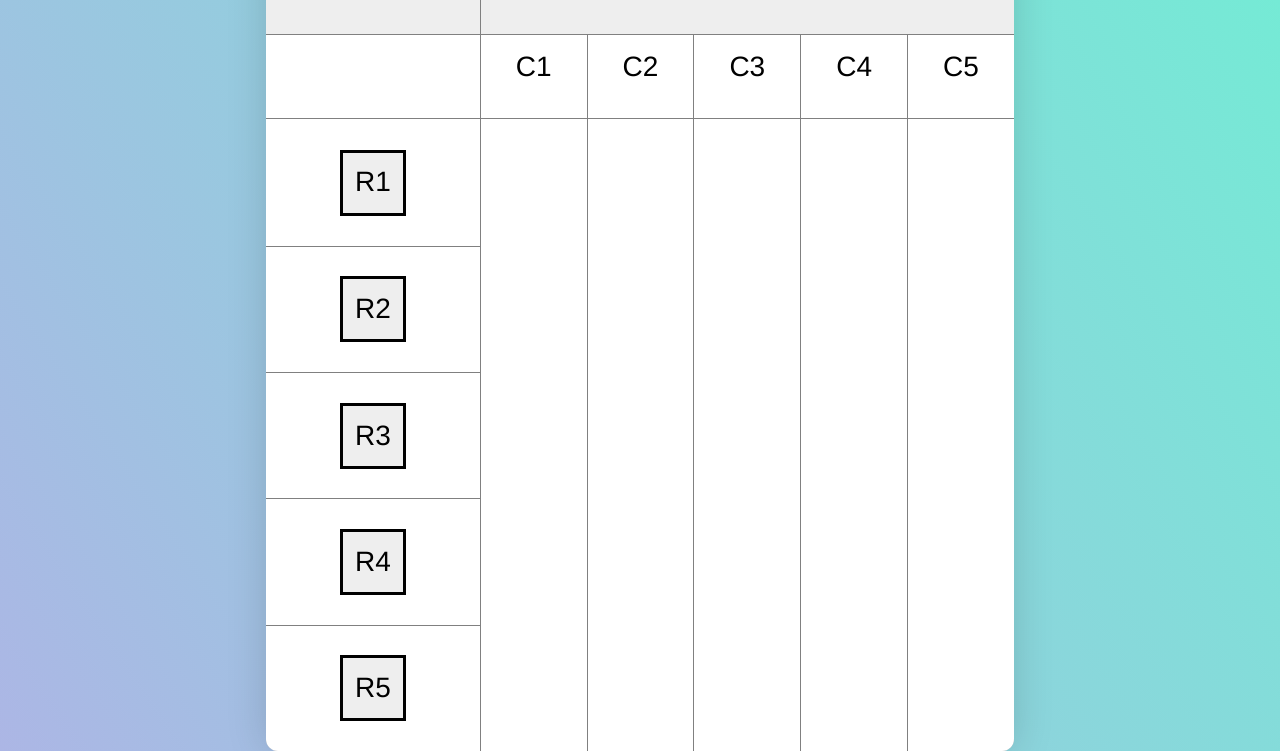
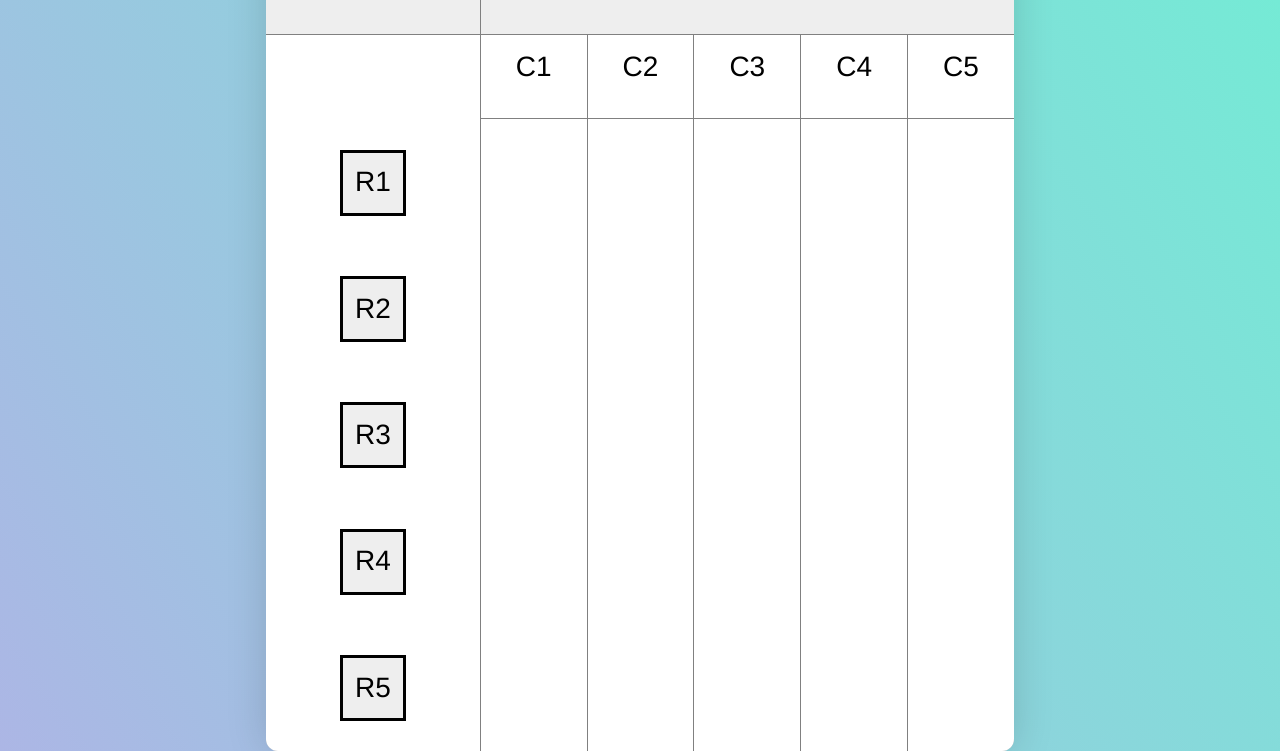
Before and after one commit to skandasuresh1/miles_assessment, a plain HTML site: page index.html in a window 1280 px wide. Shown: the part 49-800 px from the top of the page. Drawn offline with Linux system fonts and the light colour scheme.

Commit message:
updated reward borders and fixed a background hover bug

```diff
--- a/assessment.css
+++ b/assessment.css
@@ -198,7 +198,6 @@ body {
 }
 
 .empty {
-  border-bottom: solid thin gray;
 }
 
 .r1_container {
@@ -210,7 +209,6 @@ body {
 
 .r2_container {
   grid-area: r2;
-  border-top: solid thin gray;
   display: flex;
   justify-content: center;
   align-items: center;
@@ -218,7 +216,6 @@ body {
 
 .r3_container {
   grid-area: r3;
-  border-top: solid thin gray;
   display: flex;
   justify-content: center;
   align-items: center;
@@ -226,7 +223,6 @@ body {
 
 .r4_container {
   grid-area: r4;
-  border-top: solid thin gray;
   display: flex;
   justify-content: center;
   align-items: center;
@@ -234,7 +230,6 @@ body {
 
 .r5_container {
   grid-area: r5;
-  border-top: solid thin gray;
   display: flex;
   justify-content: center;
   align-items: center;
--- a/assessment.js
+++ b/assessment.js
@@ -8,6 +8,7 @@ const dragstart_handler = function(ev) {
 
 const dragend_handler = function(ev) {
   ev.target.style.opacity = "";
+  ev.target.parentNode.style.background = "";
 }
 
 const dragover_handler = function(ev) {
```
